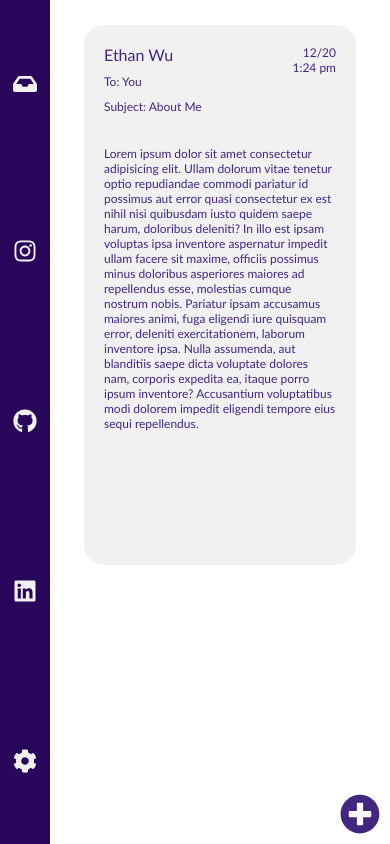
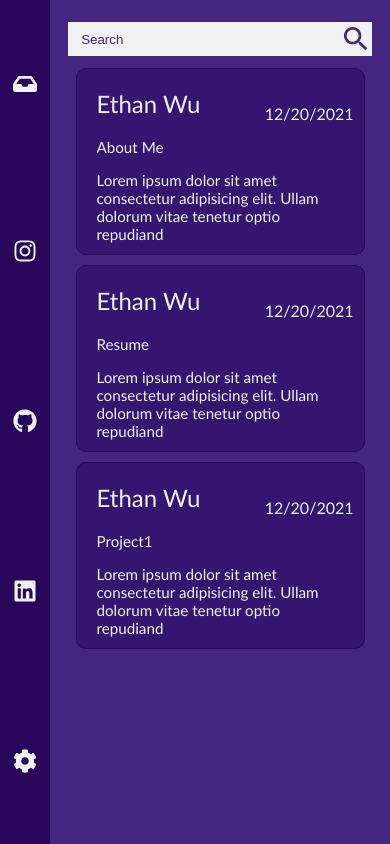
Before and after one commit to wue1atwit/myPortfolio, a React (Create React App) app: page / in a window 390 px wide. Built offline with nearby package versions, Linux system fonts and the light colour scheme.

Commit message:
Changed to mobile first

```diff
--- a/src/App.js
+++ b/src/App.js
@@ -1,34 +1,8 @@
-import React, { useState } from "react";
-import EmailBar from "./emailComp/EmailBar";
-import IconBar from "./IconBar";
-import MessageBar from "./msgComp/MessageBar";
-import { FaPlusCircle } from "react-icons/fa";
-import data from "./res/emailData";
+import React from "react";
+import MainContent from "./MainContent";
 
 const App = () => {
-  const [msg, setMsg] = useState(0);
-  const [showEmailBar, setShowEmailBar] = useState(true);
-
-  const selectMsg = (id) => {
-    setMsg(id);
-  };
-
-  const toggleEmailBar = () => {
-    setShowEmailBar(!showEmailBar);
-  };
-
-  const composeMail = () => {
-    console.log("composed");
-  };
-
-  return (
-    <div className="overlay">
-      <IconBar toggleEmailBar={toggleEmailBar} />
-      <EmailBar selectMsg={selectMsg} showEmailBar={showEmailBar} />
-      <MessageBar {...data[msg]} />
-      <FaPlusCircle id="contact_me" onClick={() => composeMail()} />
-    </div>
-  );
+  return <MainContent />;
 };
 
 export default App;
--- a/src/IconBar.js
+++ b/src/IconBar.js
@@ -9,8 +9,8 @@ import {
 
 const IconBar = ({ toggleEmailBar }) => {
   return (
-    <div className="social_bar" onClick={() => toggleEmailBar()}>
-      <FaInbox className="icons" />
+    <nav className="social_bar">
+      <FaInbox className="icons" onClick={() => toggleEmailBar()} />
       <a href="https://www.instagram.com/ethanwu13/">
         <FaInstagram className="icons" />
       </a>
@@ -21,7 +21,7 @@ const IconBar = ({ toggleEmailBar }) => {
         <FaLinkedin className="icons" />
       </a>
       <FaCog className="icons" />
-    </div>
+    </nav>
   );
 };
 
--- /dev/null
+++ b/src/MainContent.js
@@ -0,0 +1,40 @@
+import React, { useState } from "react";
+import EmailBar from "./emailComp/EmailBar";
+import IconBar from "./IconBar";
+import MessageBar from "./msgComp/MessageBar";
+import { FaPlusCircle } from "react-icons/fa";
+import data from "./res/emailData";
+
+const MainContent = () => {
+  const [msg, setMsg] = useState(0);
+  const [showEmailBar, setShowEmailBar] = useState(true);
+
+  const selectMsg = (id) => {
+    setMsg(id);
+  };
+
+  const toggleEmailBar = () => {
+    setShowEmailBar(!showEmailBar);
+  };
+
+  const composeMail = () => {
+    console.log("composed");
+  };
+
+  return (
+    <main className="overlay">
+      <IconBar toggleEmailBar={toggleEmailBar} />
+      <div className="mid_overlay">
+        <EmailBar
+          selectMsg={selectMsg}
+          showEmailBar={showEmailBar}
+          toggleEmailBar={toggleEmailBar}
+        />
+        <MessageBar {...data[msg]} />
+        <FaPlusCircle id="contact_me" onClick={() => composeMail()} />
+      </div>
+    </main>
+  );
+};
+
+export default MainContent;
--- a/src/emailComp/EmailBar.js
+++ b/src/emailComp/EmailBar.js
@@ -3,17 +3,26 @@ import EmailTab from "./EmailTab";
 import SearchBar from "./SearchBar";
 import data from "../res/emailData";
 
-const EmailBar = ({ selectMsg, showEmailBar }) => {
+const EmailBar = ({ selectMsg, showEmailBar, toggleEmailBar }) => {
   console.log(showEmailBar);
   return (
-    <div className={showEmailBar ? "email_overlay" : "email_hide"}>
-      <SearchBar />
-      <div className="email_bar">
-        <article className="emails">
-          {data.map((email) => {
-            return <EmailTab key={email.id} {...email} selectMsg={selectMsg} />;
-          })}
-        </article>
+    <div className="email_bar_overlay">
+      <div className={showEmailBar ? "email_overlay" : "email_hide"}>
+        <SearchBar />
+        <div className="email_bar">
+          <section className="emails">
+            {data.map((email) => {
+              return (
+                <EmailTab
+                  key={email.id}
+                  {...email}
+                  selectMsg={selectMsg}
+                  toggleEmailBar={toggleEmailBar}
+                />
+              );
+            })}
+          </section>
+        </div>
       </div>
     </div>
   );
--- a/src/emailComp/EmailTab.js
+++ b/src/emailComp/EmailTab.js
@@ -1,8 +1,22 @@
 import React from "react";
 
-const EmailTab = ({ id, from, date, subject, message, selectMsg }) => {
+const EmailTab = ({
+  id,
+  from,
+  date,
+  subject,
+  message,
+  selectMsg,
+  toggleEmailBar,
+}) => {
   return (
-    <article className="esection" onClick={() => selectMsg(id)}>
+    <article
+      className="esection"
+      onClick={() => {
+        selectMsg(id);
+        toggleEmailBar();
+      }}
+    >
       <h2 className="froms">{from}</h2>
       <div className="rItems">
         <p className="date">{date}</p>
--- a/src/index.css
+++ b/src/index.css
@@ -15,6 +15,7 @@ body {
   font-family: "Gill Sans", "Gill Sans MT", Calibri, "Trebuchet MS", sans-serif;
   padding: 0;
   margin: 0;
+  box-sizing: border-box;
 }
 
 .overlay {
@@ -23,6 +24,12 @@ body {
   height: 100vh;
 }
 
+.mid_overlay {
+  display: flex;
+  flex: 1 1;
+}
+
+/* IconBar */
 .social_bar {
   display: flex;
   justify-content: space-around;
@@ -31,6 +38,7 @@ body {
   background-color: #280659;
   height: 100vh;
   width: 100px;
+  flex-shrink: 0;
 }
 
 .social_bar .icons {
@@ -43,14 +51,20 @@ body {
   color: #f54952;
 }
 
+/* EmailBar */
 .email_hide {
   display: none;
+}
+
+.email_bar_overlay {
+  flex: 1 1;
 }
 
 .email_overlay {
   background-color: #422680;
   display: flex;
   flex-direction: column;
+  height: 100vh;
 }
 
 .email_bar {
@@ -58,7 +72,6 @@ body {
   -ms-overflow-style: none;
   scrollbar-width: none;
   background-color: #422680;
-  width: 25vw;
 }
 
 .email_bar::-webkit-scrollbar {
@@ -86,6 +99,7 @@ body {
 }
 
 .esection {
+  overflow-y: hidden;
   position: relative;
   height: 175px;
   border: 1px solid #280659;
@@ -94,6 +108,7 @@ body {
   color: #f1f1f1;
   padding-left: 20px;
   padding-right: 20px;
+  padding-bottom: 10px;
   margin-bottom: 10px;
 }
 
@@ -123,14 +138,15 @@ body {
 
 .subject,
 .preview {
-  font-size: 16px;
+  font-size: 95%;
 }
 
+/* MessageBar */
 .message_overlay {
   position: relative;
   overflow-y: auto;
   justify-content: center;
-  display: flex;
+  display: flex; /*CHANGE BACK IF NEEDED*/
   flex: 1;
   padding: 25px;
 }
@@ -194,6 +210,7 @@ body {
 
 /* Contact Me Button */
 #contact_me {
+  display: none;
   position: fixed;
   bottom: 0;
   right: 0;
@@ -207,21 +224,31 @@ body {
   color: #f54952;
 }
 
-@media screen and (max-width: 1400px) {
-  .email_overlay {
-    display: none;
+/* Media Queries */
+@media screen and (min-width: 1024px) {
+  .email_bar_overlay {
+    flex: 0;
+  }
+  .email_bar {
+    width: 25vw;
+  }
+  .message_overlay {
+    display: flex;
+  }
+}
+
+@media screen and (max-width: 1023px) {
+  .mid_overlay {
+    position: relative;
   }
 
-  .pfp {
-    display: none;
-  }
-
-  .inbox_icon {
-    display: none;
-  }
-
-  .bars_icon {
-    display: inline-block;
+  .email_bar_overlay {
+    position: absolute;
+    top: 0;
+    left: 0;
+    width: 100%;
+    height: 100%;
+    z-index: 9;
   }
 }
 
@@ -249,10 +276,3 @@ body {
     font-size: 24px;
   }
 }
-
-@media screen and (max-height: 400px) {
-  .social_bar {
-    padding-top: 20px;
-    justify-content: flex-start;
-  }
-}
--- a/src/res/emailData.js
+++ b/src/res/emailData.js
@@ -3,7 +3,7 @@ const data = [
     id: 0,
     from: "Ethan Wu",
     date: "12/20/2021",
-    sDate: "12/20",
+    sDate: "Mon 12/20",
     time: "1:24 pm",
     subject: "About Me",
     message:
@@ -12,8 +12,8 @@ const data = [
   {
     id: 1,
     from: "Ethan Wu",
-    date: "12/20/21",
-    sDate: "12/20",
+    date: "12/20/2021",
+    sDate: "Mon 12/20",
     time: "XX:XX pm",
     subject: "Resume",
     message:
@@ -22,8 +22,8 @@ const data = [
   {
     id: 2,
     from: "Ethan Wu",
-    date: "12/20/21",
-    sDate: "12/20",
+    date: "12/20/2021",
+    sDate: "Mon 12/20",
     time: "XX:XX pm",
     subject: "Project1",
     message:
```
